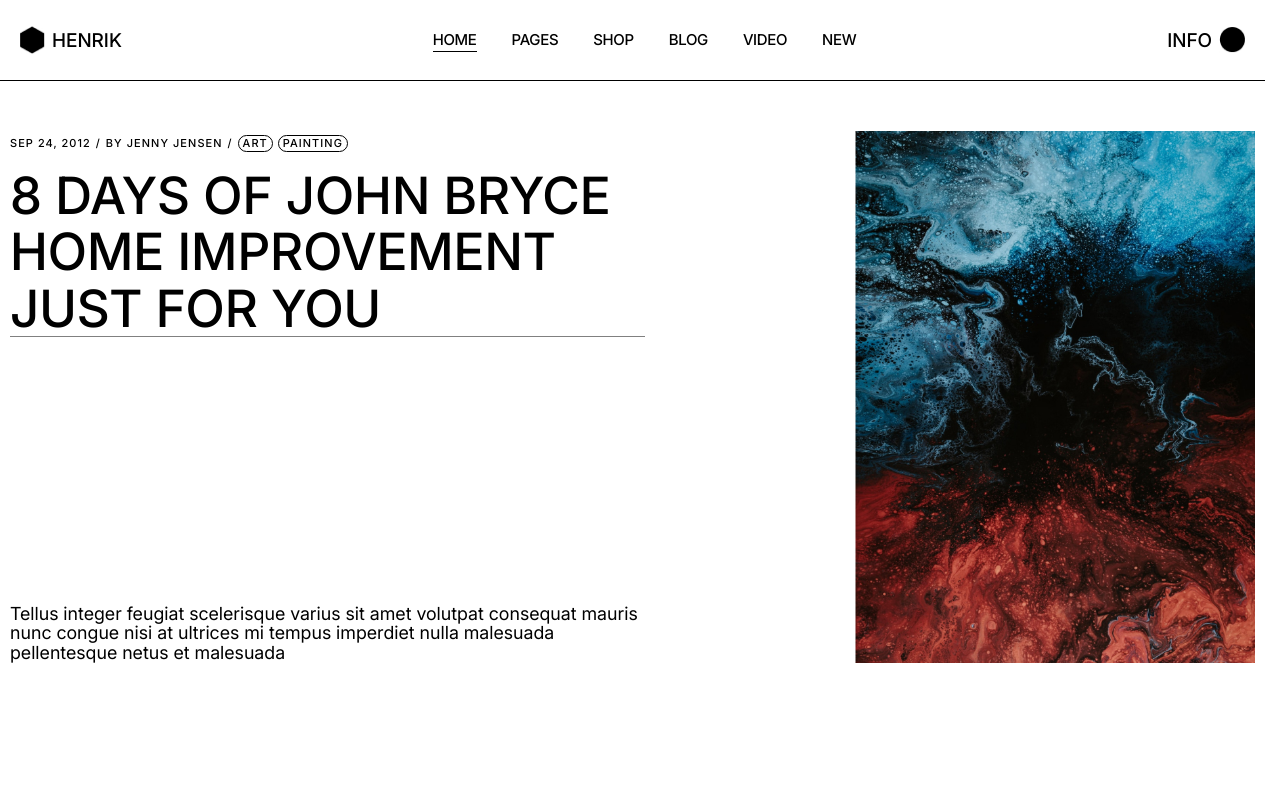
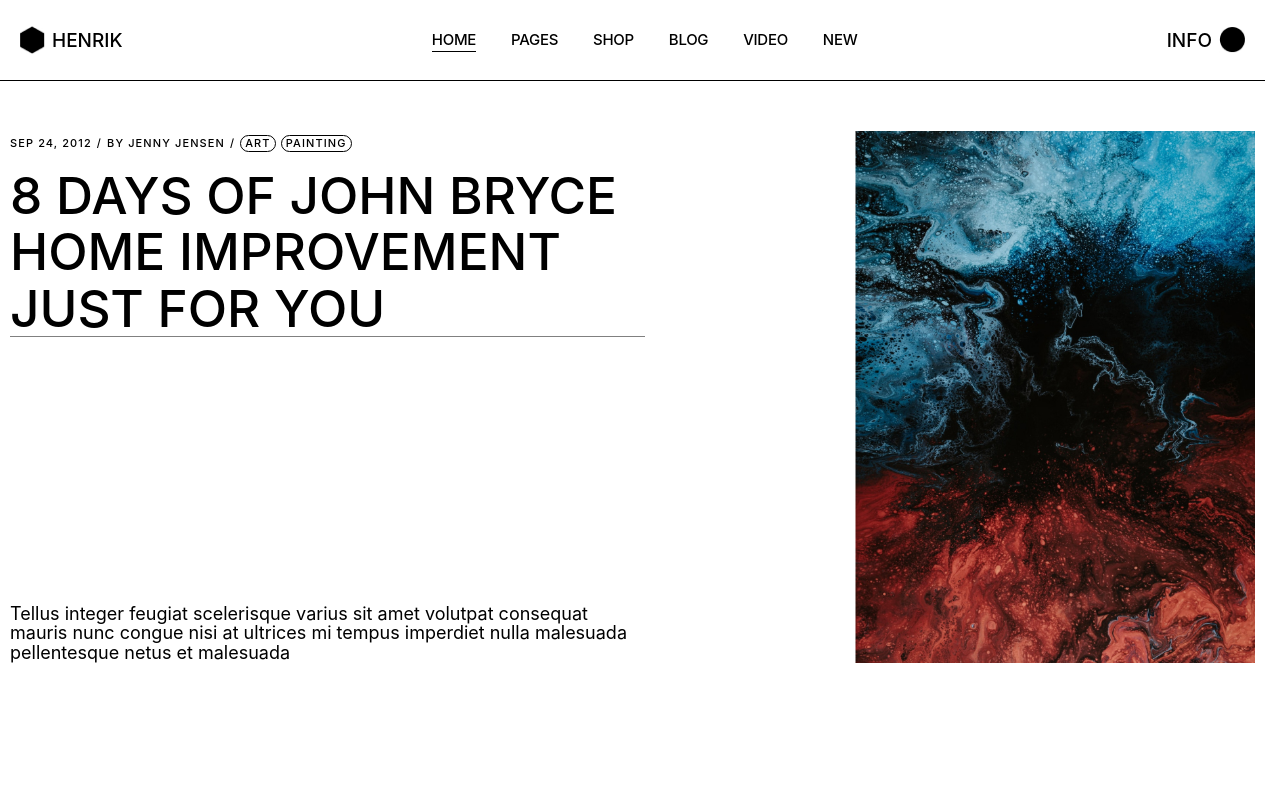
Before and after one commit to yusuf-youth/Magazine, a plain HTML site: page index.html in a window 1280 px wide. Shown: the top 800 px of the page. Drawn offline with Linux system fonts and the light colour scheme.

Commit message:
Update fonts.css

```diff
--- a/styles/fonts.css
+++ b/styles/fonts.css
@@ -1,5 +1,5 @@
 @font-face {
-    font-family: 'Inter';
+    font-family: 'Inter', sans-serif;
     src: url('../fonts/Inter18pt-Regular.woff2') format('woff2');
     font-weight: 400;
     font-style: normal;
@@ -7,7 +7,7 @@
 }
 
 @font-face {
-    font-family: 'Inter';
+    font-family: 'Inter', sans-serif;
     src: url('../fonts/Inter18pt-Medium.woff2') format('woff2');
     font-weight: 500;
     font-style: normal;
```
